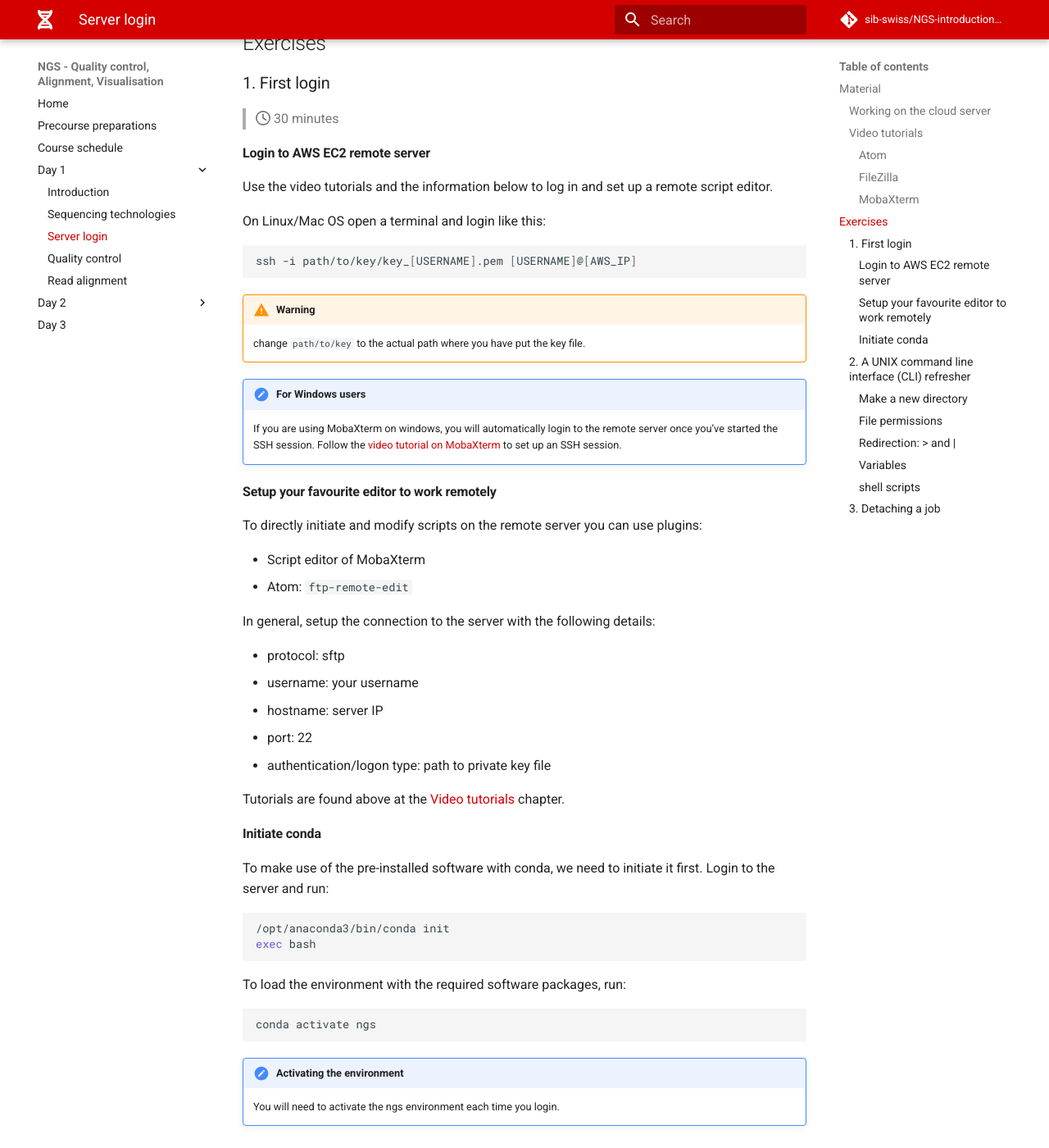
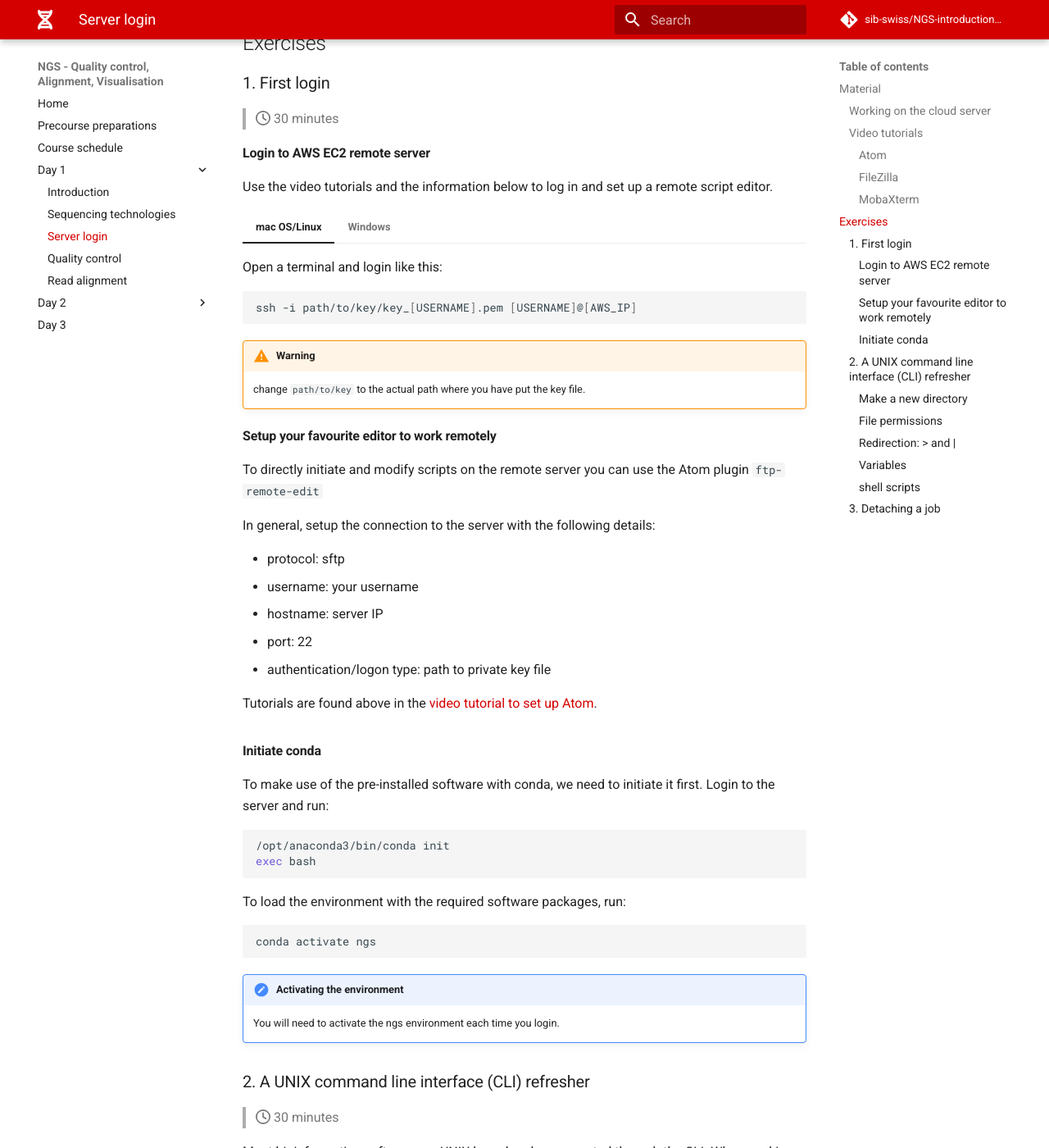
Before and after one commit to sib-swiss/NGS-introduction-training, an MkDocs documentation site: the page built from docs/day1/server_login.md, in a window 1280 px wide and 1400 px high, scrolled down 2232 px. Shown: the whole window at 82% size. Built offline with MkDocs 1.6.1 and Material for MkDocs 9.7.7, drawn with Linux system fonts in a browser that asks for light colours; comment, search, counter and statistics services are not loaded.

Commit message:
modifications to server login

````diff
--- a/docs/day1/server_login.md
+++ b/docs/day1/server_login.md
@@ -40,34 +40,42 @@ MobaXterm is an SSH client for Windows. Use this to connect to the remote host a
 
 Use the video tutorials and the information below to log in and set up a remote script editor.
 
-On Linux/Mac OS open a terminal and login like this:
+=== "mac OS/Linux"
 
-```sh
-ssh -i path/to/key/key_[USERNAME].pem [USERNAME]@[AWS_IP]
-```
+    Open a terminal and login like this:
 
-!!! warning
-    change `path/to/key` to the actual path where you have put the key file.
+    ```sh
+    ssh -i path/to/key/key_[USERNAME].pem [USERNAME]@[AWS_IP]
+    ```
 
-!!! note "For Windows users"
+    !!! warning
+        change `path/to/key` to the actual path where you have put the key file.
+
+    #### Setup your favourite editor to work remotely
+
+    To directly initiate and modify scripts on the remote server you can use the Atom plugin `ftp-remote-edit`
+
+    In general, setup the connection to the server with the following details:
+
+    * protocol: sftp
+    * username: your username
+    * hostname: server IP
+    * port: 22
+    * authentication/logon type: path to private key file
+
+    Tutorials are found above in the [video tutorial to set up Atom](#Atom).
+
+
+=== "Windows"
     If you are using MobaXterm on windows, you will automatically login to the remote server once you've started the SSH session. Follow the [video tutorial on MobaXterm](#mobaxterm) to set up an SSH session.
 
-#### Setup your favourite editor to work remotely
+    These are the general settings you should take into account:
 
-To directly initiate and modify scripts on the remote server you can use plugins:
-
-* Script editor of MobaXterm
-* Atom: `ftp-remote-edit`
-
-In general, setup the connection to the server with the following details:
-
-* protocol: sftp
-* username: your username
-* hostname: server IP
-* port: 22
-* authentication/logon type: path to private key file
-
-Tutorials are found above at the [Video tutorials](#video-tutorials) chapter.
+    * protocol: sftp
+    * username: your username
+    * hostname: server IP
+    * port: 22
+    * authentication/logon type: path to private key file
 
 #### Initiate conda
 
````
Also changed, not shown: docs/day1/sequencing_technologies.md (+1 -0 lines), site/day1/sequencing_technologies/index.html, site/day1/server_login/index.html, site/search/search_index.json, site/sitemap.xml, 3 other files.
